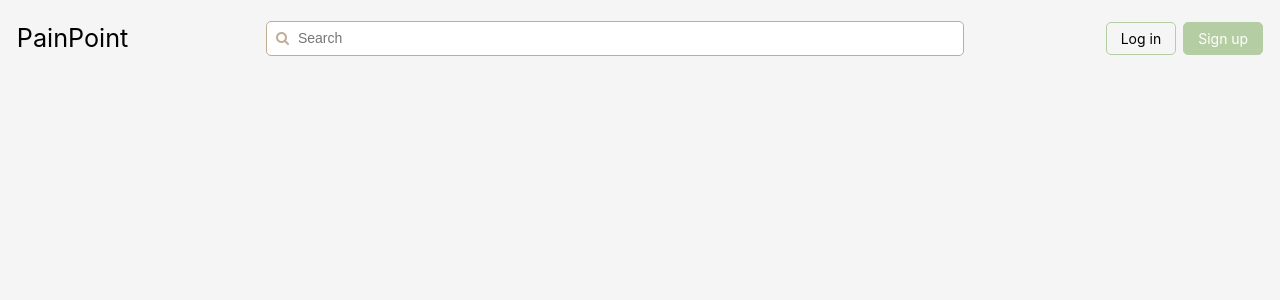
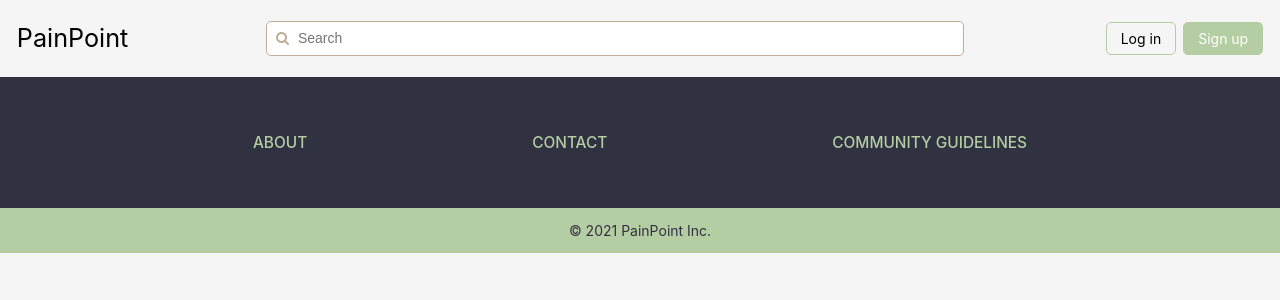
Before and after one commit to Yemisrach15/pain-point, a React (Create React App) app: page / in a window 1280 px wide. Shown: the top 300 px of the page. Built offline with nearby package versions, Linux system fonts and the light colour scheme.

Commit message:
Add footer component

```diff
--- /dev/null
+++ b/src/components/Footer/Footer.css
@@ -0,0 +1,30 @@
+*{
+    margin: 0;
+    padding: 0;
+    box-sizing: border-box;
+    font-size: 14px;
+}
+
+a{
+    color: inherit;
+    text-decoration: none;
+}
+
+.footer__links{
+    background: #303242;
+    color: #B5CDA3;
+    display: flex;
+    justify-content: space-evenly;
+    padding: 4em 2em;
+}
+.footer__link{
+    font-size: 1.1em;
+    font-weight: 500;
+    text-transform: uppercase;
+}
+.footer__copyright{
+    background: #B5CDA3;
+    color: #303242;
+    padding: 1em;
+    text-align: center;
+}
--- a/src/components/Footer/Footer.js
+++ b/src/components/Footer/Footer.js
@@ -0,0 +1,22 @@
+import React from 'react';
+import './Footer.css';
+
+class Footer extends React.Component {
+
+    render () {
+        return (
+            <footer>
+                <div className="footer__links">
+                    <a href="/" className="footer__link">About</a>
+                    <a href="/" className="footer__link">Contact</a>
+                    <a href="/" className="footer__link">Community Guidelines</a>
+                </div>
+                <div className="footer__copyright">
+                    &copy; 2021 PainPoint Inc.
+                </div>
+            </footer>
+        )
+    }
+}
+
+export default Footer;
--- a/src/index.js
+++ b/src/index.js
@@ -1,13 +1,14 @@
 import React from 'react';
 import ReactDOM from 'react-dom';
 import './index.css';
-import App from './App';
 import reportWebVitals from './reportWebVitals';
 import Header from './components/Header/Header';
+import Footer from './components/Footer/Footer';
 
 ReactDOM.render(
   <React.StrictMode>
     <Header />
+    <Footer />
   </React.StrictMode>,
   document.getElementById('root')
 );
```
